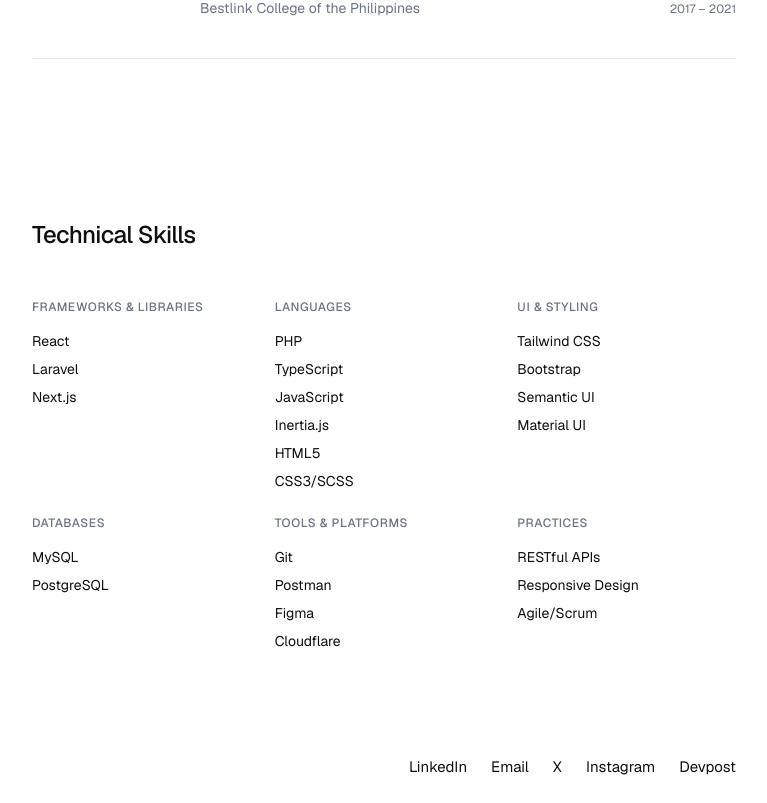
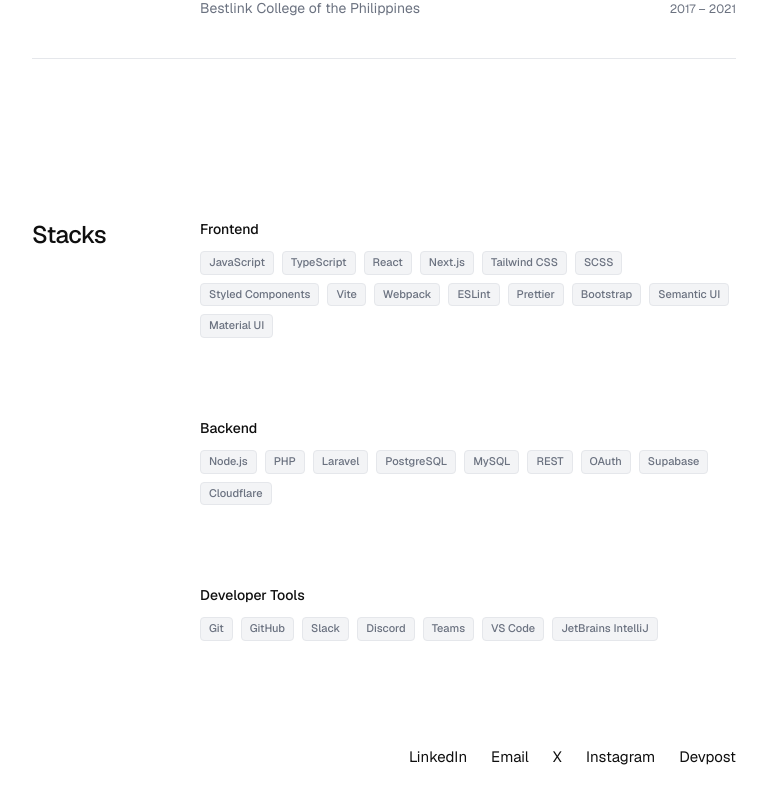
Before and after one commit to josegerryacevedo/personal-portfolio, a Next.js app: page / in a window 1280 px wide. Shown: the part 2092-2895 px from the top of the page, without its empty margins (256-1023 px from the left). Built offline with nearby package versions, Linux system fonts and the light colour scheme.

Commit message:
Refactor Skills component to enhance technical skills presentation with categorized stacks; update buildout configuration file.

```diff
--- a/src/components/Skills.tsx
+++ b/src/components/Skills.tsx
@@ -1,57 +1,85 @@
 import { Reveal, RevealItem } from "@/components/reveal";
 
-export default function Skills() {
 const groups = [
   {
-      label: "Frameworks & Libraries",
-      items: ["React", "Laravel", "Next.js"],
+    label: "Frontend",
+    items: [
+      "JavaScript",
+      "TypeScript",
+      "React",
+      "Next.js",
+      "Tailwind CSS",
+      "SCSS",
+      "Styled Components",
+      "Vite",
+      "Webpack",
+      "ESLint",
+      "Prettier",
+      "Bootstrap",
+      "Semantic UI",
+      "Material UI",
+    ],
   },
   {
-      label: "Languages",
-      items: ["PHP", "TypeScript", "JavaScript", "Inertia.js", "HTML5", "CSS3/SCSS"],
+    label: "Backend",
+    items: [
+      "Node.js",
+      "PHP",
+      "Laravel",
+      "PostgreSQL",
+      "MySQL",
+      "REST",
+      "OAuth",
+      "Supabase",
+      "Cloudflare",
+    ],
   },
   {
-      label: "UI & Styling",
-      items: ["Tailwind CSS", "Bootstrap", "Semantic UI", "Material UI"],
-    },
-    {
-      label: "Databases",
-      items: ["MySQL", "PostgreSQL"],
-    },
-    {
-      label: "Tools & Platforms",
-      items: ["Git", "Postman", "Figma", "Cloudflare"],
-    },
-    {
-      label: "Practices",
-      items: ["RESTful APIs", "Responsive Design", "Agile/Scrum"],
+    label: "Developer Tools",
+    items: [
+      "Git",
+      "GitHub",
+      "Slack",
+      "Discord",
+      "Teams",
+      "VS Code",
+      "JetBrains IntelliJ",
+    ],
   },
 ];
 
+export default function Skills() {
   return (
     <section id="skills" className="mx-auto max-w-3xl px-4 py-16 sm:px-6 sm:py-20 md:px-8 scroll-mt-20">
-      <Reveal>
-        <RevealItem as="h2" className="text-xl sm:text-2xl font-medium tracking-tight text-foreground mb-8 sm:mb-12">
-          Technical Skills
+      <Reveal className="grid grid-cols-1 md:grid-cols-[120px_1fr] gap-8 md:gap-12">
+        <div className="md:sticky md:top-[var(--nav-height,3.5rem)] md:self-start">
+          <RevealItem as="h2" className="text-xl sm:text-2xl font-medium tracking-tight text-foreground">
+            Stacks
           </RevealItem>
-        <Reveal className="grid gap-6 sm:grid-cols-2 md:grid-cols-3" stagger={0.05}>
+        </div>
+        <div>
+          <Reveal className="flex flex-wrap gap-20" stagger={0.05}>
             {groups.map((g) => (
               <RevealItem key={g.label}>
-              <div>
-                <h4 className="text-xs font-medium uppercase tracking-wider text-muted mb-4">
+                <div className="min-w-[200px]">
+                  <h4 className="text-sm font-medium text-foreground mb-3">
                     {g.label}
                   </h4>
-                <ul className="space-y-2">
+                  <div className="flex flex-wrap gap-2">
                     {g.items.map((item) => (
-                    <li key={item} className="text-sm text-foreground">
+                      <span
+                        key={item}
+                        className="inline-block rounded-sm border border-border bg-border-soft px-2 py-0.5 text-[11px] font-medium text-muted"
+                      >
                         {item}
-                    </li>
+                      </span>
                     ))}
-                </ul>
+                  </div>
                 </div>
               </RevealItem>
             ))}
           </Reveal>
+        </div>
       </Reveal>
     </section>
   );
```
Also changed, not shown: buildout.txt. Lines whose indentation alone changed are shown as unchanged.
